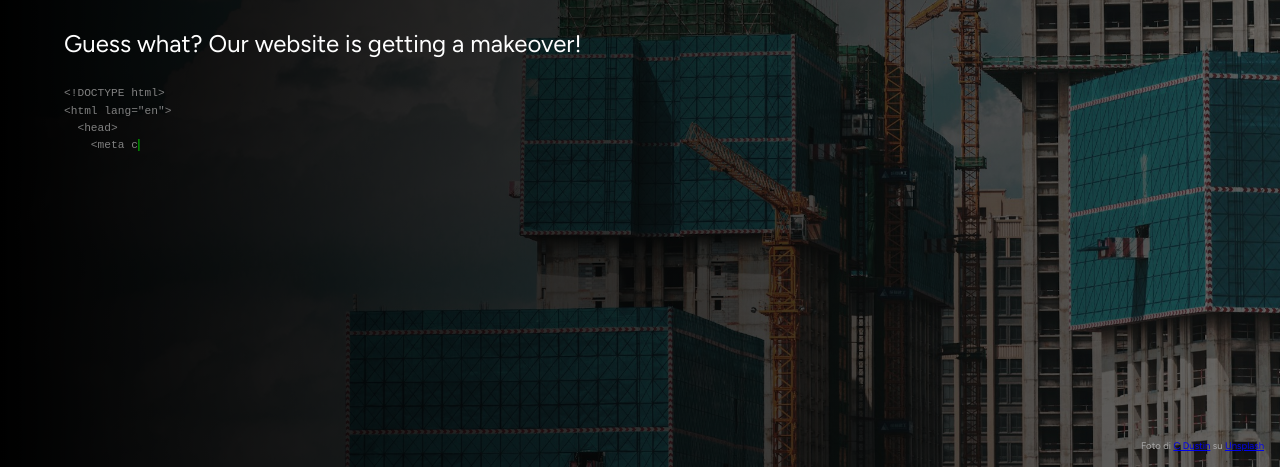
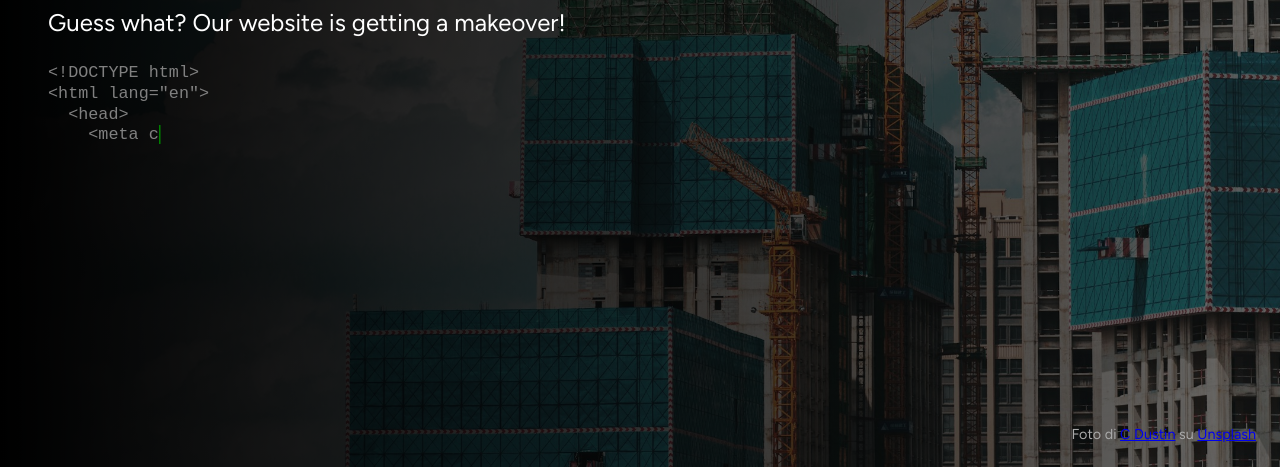
Before and after one commit to Trorker/trorker.github.io, a plain HTML site: page index.html in a window 1280 px wide. Shown: the part 333-800 px from the top of the page. Drawn offline with Linux system fonts and the light colour scheme.

Commit message:
Update styles.css

```diff
--- a/styles.css
+++ b/styles.css
@@ -3,7 +3,7 @@
 /* <uniquifier>: Use a uniquifier for the class name */
 /* <weight>: Use a value from 300 to 900 */
 
-body {
+html, body {
     overflow: hidden;
 
     font-size: clamp(4px, 1.9vw, 24px);
@@ -47,8 +47,8 @@ body {
 }
 
 .content {
-    padding: 2rem;
-    margin: 2rem;
+    padding: 1rem;
+    margin: 1rem;
 
     color: white;
 }
```
